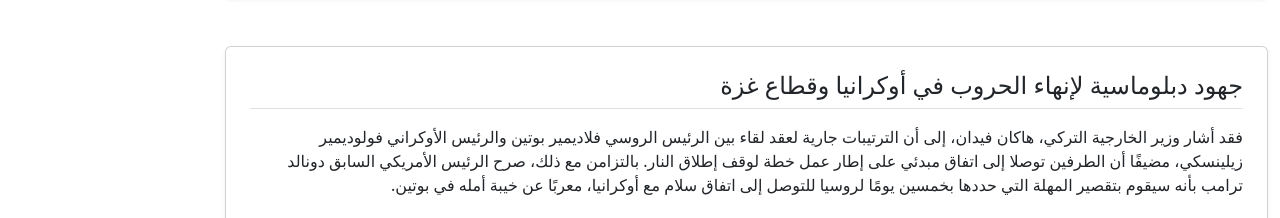
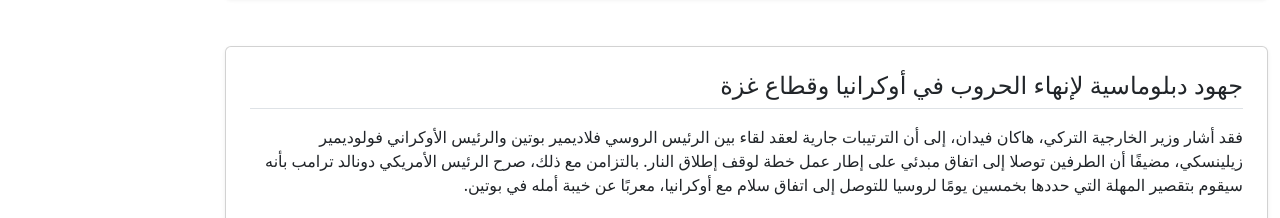
Before and after one commit to AI8V/ibr, a plain HTML site: page New/index.html in a window 1280 px wide. Shown: the part 785-1003 px from the top of the page. Drawn offline with nearby package versions, Linux system fonts and the light colour scheme; grey boxes are pictures that could not be loaded.

Commit message:
Update index.html

```diff
--- a/New/index.html
+++ b/New/index.html
@@ -124,7 +124,7 @@
                         <div class="card shadow-sm">
                             <div class="card-body p-4">
                                 <h2 class="h4 border-bottom pb-2 mb-3">جهود دبلوماسية لإنهاء الحروب في أوكرانيا وقطاع غزة</h2>
-                                <p>فقد أشار وزير الخارجية التركي، هاكان فيدان، إلى أن الترتيبات جارية لعقد لقاء بين الرئيس الروسي فلاديمير بوتين والرئيس الأوكراني فولوديمير زيلينسكي، مضيفًا أن الطرفين توصلا إلى اتفاق مبدئي على إطار عمل خطة لوقف إطلاق النار. بالتزامن مع ذلك، صرح الرئيس الأمريكي السابق دونالد ترامب بأنه سيقوم بتقصير المهلة التي حددها بخمسين يومًا لروسيا للتوصل إلى اتفاق سلام مع أوكرانيا، معربًا عن خيبة أمله في بوتين.</p>
+                                <p>فقد أشار وزير الخارجية التركي، هاكان فيدان، إلى أن الترتيبات جارية لعقد لقاء بين الرئيس الروسي فلاديمير بوتين والرئيس الأوكراني فولوديمير زيلينسكي، مضيفًا أن الطرفين توصلا إلى اتفاق مبدئي على إطار عمل خطة لوقف إطلاق النار. بالتزامن مع ذلك، صرح الرئيس الأمريكي دونالد ترامب بأنه سيقوم بتقصير المهلة التي حددها بخمسين يومًا لروسيا للتوصل إلى اتفاق سلام مع أوكرانيا، معربًا عن خيبة أمله في بوتين.</p>
                                 <div class="card text-center shadow-sm my-4 video-spotlight" data-video-id="oBes4dudzY4" data-start-seconds="0" data-end-seconds="0">
                                     <div class="card-img-top position-relative"><img class="img-fluid" src="https://i.ytimg.com/vi/oBes4dudzY4/hqdefault.jpg" alt="صورة مصغرة للفيديو" width="480px" height="360px">
                                         <div class="play-button-overlay"><span class="bi bi-play-circle-fill display-1" style="opacity:0.8;"></span></div>
```
